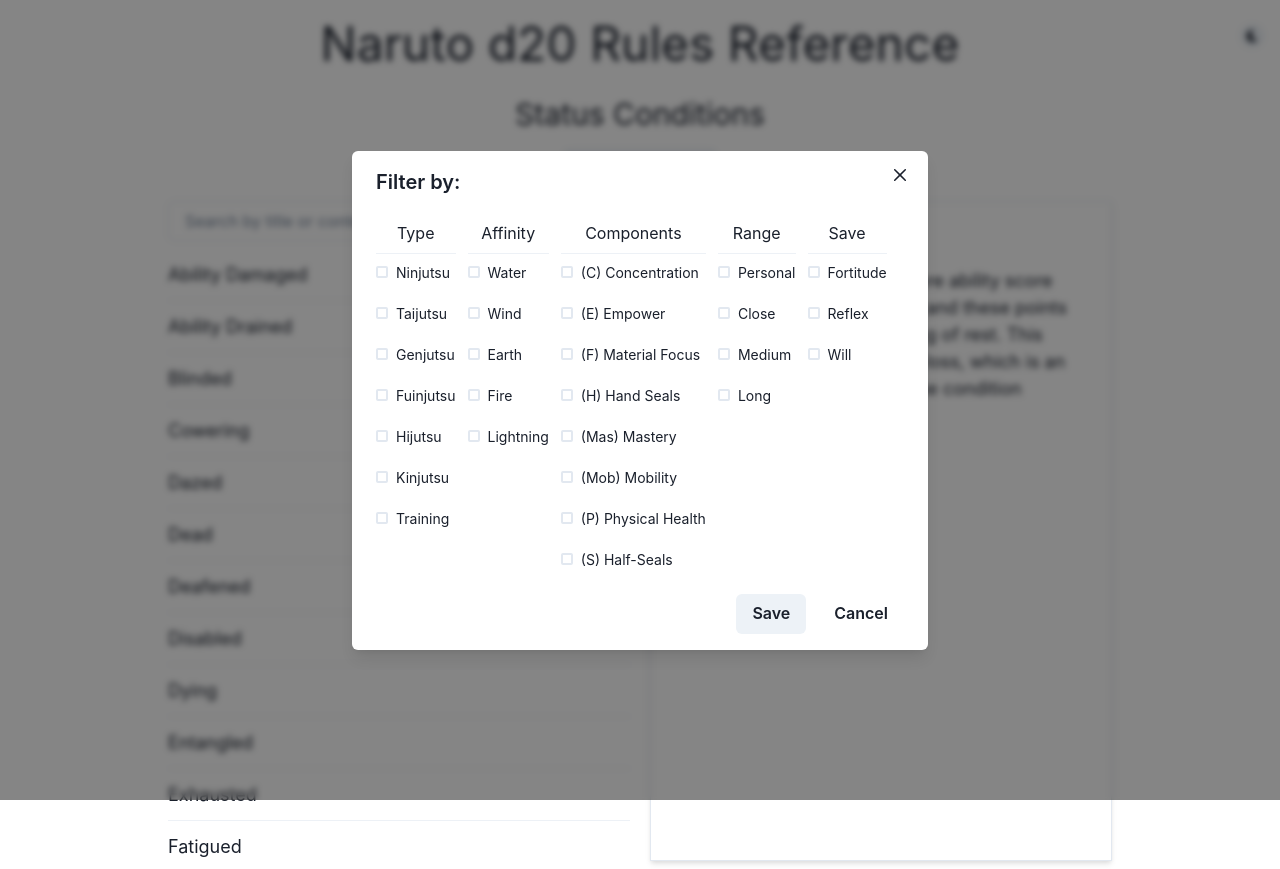
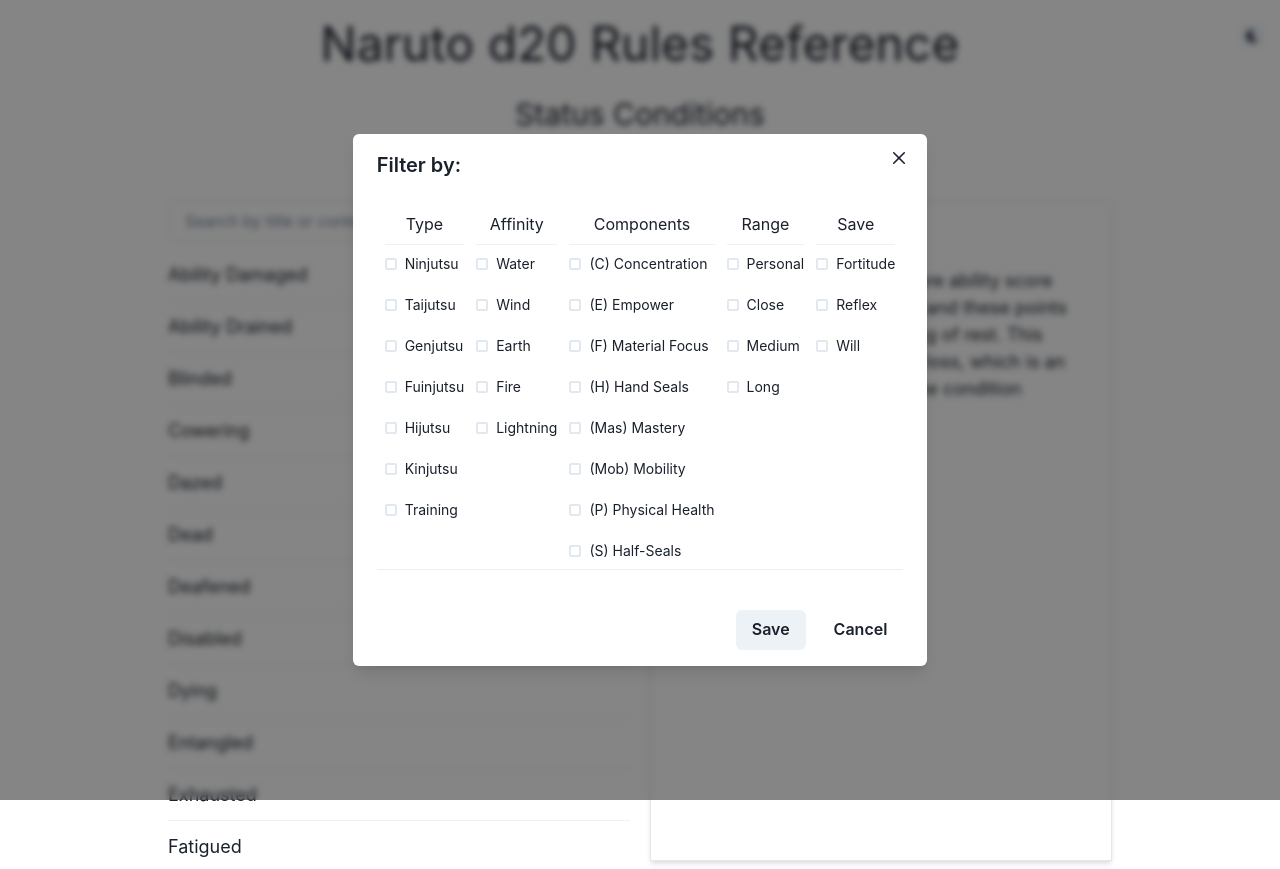
Before and after one commit to hbilbrey/RulesRefApp, a React (Vite) app: page / in a window 1280 px wide. Both pictures are taken after a click on the button "Advanced Filter". Built offline with nearby package versions, Linux system fonts and the light colour scheme.

Commit message:
working state for modal<->checklist components

```diff
--- a/src/App.tsx
+++ b/src/App.tsx
@@ -12,6 +12,7 @@
 import { FaMoon, FaSun } from "react-icons/fa";
 import AccordionList from "./AccordionList";
 import FilterMenuComponent from "./FilterMenuComponent";
+import { useState } from "react";
 
 function App() {
   const [isMobileL] = useMediaQuery("(max-width: 600px)", {
@@ -26,6 +27,12 @@
 
   const { toggleColorMode, colorMode } = useColorMode();
 
+  const [filters, setFilters] = useState<string[]>([]);
+
+  const updateFilters = (newFilters: string[]) => {
+    setFilters([...filters].concat(newFilters));
+  };
+
   return (
     <>
       <VStack spacing={3} paddingX={isLaptop ? 10 : 40} m={2}>
@@ -34,7 +41,7 @@
         </Text>
         <Text fontSize={"3xl"}>Status Conditions</Text>
 
-        <FilterMenuComponent />
+        <FilterMenuComponent onCloseModal={updateFilters} />
 
         {isMobileL ? (
           <AccordionList conditions={conditions} />
--- a/src/FilterMenuComponent.tsx
+++ b/src/FilterMenuComponent.tsx
@@ -1,8 +1,7 @@
 import {
   Button,
+  Divider,
   HStack,
-  VStack,
-  Text,
   Modal,
   ModalBody,
   ModalCloseButton,
@@ -11,28 +10,31 @@
   ModalHeader,
   ModalOverlay,
   useDisclosure,
-  Divider,
-  Checkbox,
-  CheckboxGroup,
+  Text,
 } from "@chakra-ui/react";
 import filterParams from "./data/filterParams";
-import React from "react";
+import React, { useState } from "react";
 import VerticalChecklistComponent from "./VerticalChecklistComponent";
 
-// We want to adv filter by...
-// Type
-// Rank
-// Time
-// Components
-// Area (Y/N)
-// Duration
-// Save (type)
+interface Props {
+  onCloseModal: (filters: string[]) => void;
+}
 
-const FilterMenuComponent = () => {
+const FilterMenuComponent = ({ onCloseModal }: Props) => {
   const OverlayOne = () => <ModalOverlay backdropFilter="blur(3px)" />;
 
+  const [overlay, setOverlay] = React.useState(<OverlayOne />);
   const { isOpen, onOpen, onClose } = useDisclosure();
-  const [overlay, setOverlay] = React.useState(<OverlayOne />);
+
+  const [selectedCheckboxes, setSelectedCheckboxes] = useState<string[]>([]);
+
+  const updateSelectedCheckboxes = (newSelections: string[]) => {
+    setSelectedCheckboxes(newSelections);
+  };
+
+  const closeModal = () => {
+    onClose();
+  };
 
   return (
     <>
@@ -50,31 +52,35 @@
         onClose={onClose}
         isCentered
         motionPreset="slideInBottom"
-        size="xl"
       >
         {overlay}
-        <ModalContent>
+        <ModalContent minWidth="fit-content" height="fit-content">
           <ModalHeader>Filter by:</ModalHeader>
           <ModalCloseButton />
           <ModalBody>
-            <HStack align="top" spacing={3}>
+            <HStack align="top" spacing={3} padding={2}>
               {filterParams.map((item, index) => (
                 <VerticalChecklistComponent
                   key={index}
                   title={item.title}
                   contents={item.contents}
+                  selectedCheckboxes={selectedCheckboxes}
+                  onBoxCheck={updateSelectedCheckboxes}
                 />
               ))}
             </HStack>
+            <Divider />
+            <HStack align="top" spacing={3} padding={2}></HStack>
           </ModalBody>
 
           <ModalFooter>
-            <Button colorScheme="gray" mr={3} onClick={onClose}>
+            <Button colorScheme="gray" mr={3} onClick={closeModal}>
               Save
             </Button>
             <Button variant="ghost" onClick={onClose}>
               Cancel
             </Button>
+            <Text>{selectedCheckboxes}</Text>
           </ModalFooter>
         </ModalContent>
       </Modal>
--- a/src/VerticalChecklistComponent.tsx
+++ b/src/VerticalChecklistComponent.tsx
@@ -9,9 +9,16 @@
 interface Props {
   title: string;
   contents: string[];
+  selectedCheckboxes: string[];
+  onBoxCheck: (newSelections: string[]) => void;
 }
 
-const VerticalChecklistComponent = ({ title, contents }: Props) => {
+const VerticalChecklistComponent = ({
+  title,
+  contents,
+  selectedCheckboxes,
+  onBoxCheck,
+}: Props) => {
   return (
     <VStack>
       <Text>{title}</Text>
@@ -19,7 +26,18 @@
       <CheckboxGroup colorScheme="gray">
         <VStack spacing={[1, 5]} direction={["column", "row"]} align="left">
           {contents.map((item, index) => (
-            <Checkbox value={item} key={index} size="sm">
+            <Checkbox
+              value={item}
+              key={index}
+              onChange={(e) => {
+                e.target.checked
+                  ? onBoxCheck([...selectedCheckboxes, item])
+                  : onBoxCheck(
+                      selectedCheckboxes.filter((myItem) => myItem !== item)
+                    );
+              }}
+              size="sm"
+            >
               {item}
             </Checkbox>
           ))}
```
Also changed, not shown: src/StatusBoxes.tsx (+1 -9 lines).
